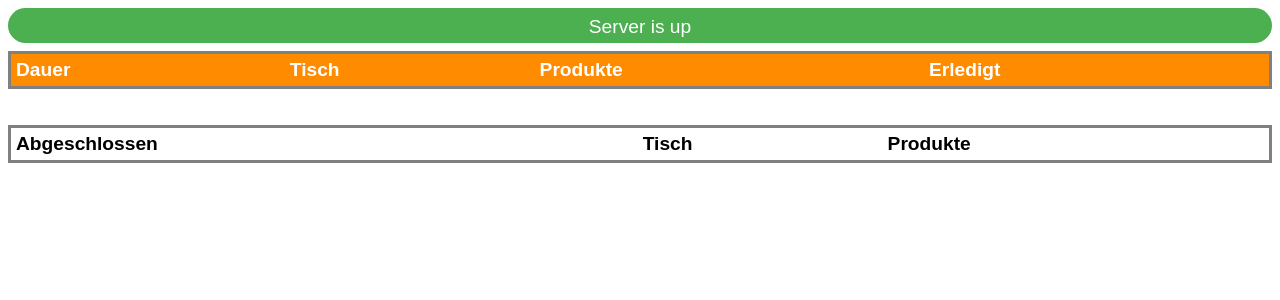
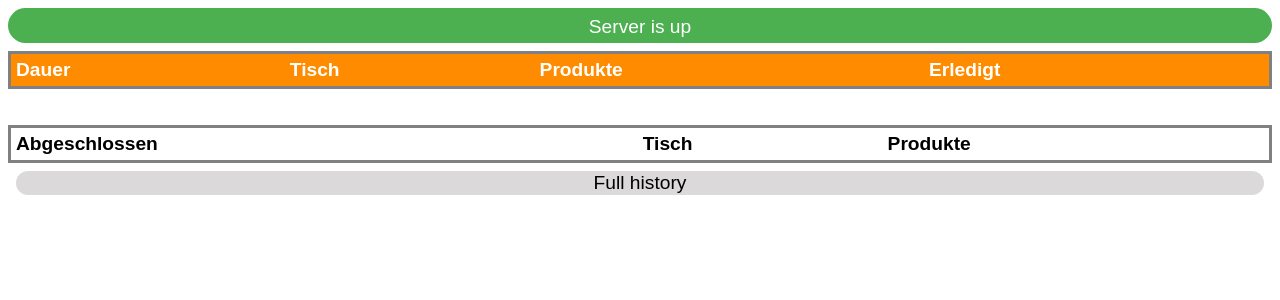
Before and after one commit to Ultimator14/mini_pos, a Flask app: page /bar/Bar in a window 1280 px wide. Shown: the top 300 px of the page. Run offline with Flask 3, Linux system fonts and the light colour scheme; data that the repository does not hold is empty.

Commit message:
Add option to show full history in bar

```diff
--- a/mini_pos/models.py
+++ b/mini_pos/models.py
@@ -124,6 +124,19 @@ class Order(db.Model):
         )
 
     @staticmethod
+    def get_all_completed_orders_for_bar(bar: str) -> list[Order]:
+        categories = app.config["minipos"].bars[bar]
+        return list(
+            db.session.execute(
+                db.select(Order)
+                .join(Order.products)
+                .filter(Order.completed_at.isnot(None), Product.category.in_(categories))
+                .group_by(Order)
+                .order_by(Order.completed_at.desc())
+            ).scalars()
+        )
+
+    @staticmethod
     def get_order_by_id(order_id: int) -> Order | None:
         return db.session.execute(db.select(Order).filter_by(id=order_id)).scalar_one_or_none()
 
--- a/mini_pos/routes/bar.py
+++ b/mini_pos/routes/bar.py
@@ -37,6 +37,19 @@ def bar_name(bar: str):
         bar=bar,
     )
 
+@bar_bp.route("/<bar>/history", strict_slashes=False)
+def bar_history(bar: str):
+    app.logger.debug("GET /bar/<bar>/history")
+
+    if app.config["minipos"].bars.get(bar) is None:
+        app.logger.error("GET in /bar/%s with invalid bar. Using default bar. Skipping...", bar)
+        return "Error! Bar not found"
+
+    return render_template(
+        "bar_history.html",
+        completed_orders=Order.get_all_completed_orders_for_bar(bar),
+        bar=bar
+    )
 
 @bar_bp.route("/<bar>", methods=["POST"], strict_slashes=False)
 def bar_submit(bar: str):
--- a/mini_pos/static/css/bar.css
+++ b/mini_pos/static/css/bar.css
@@ -1,6 +1,6 @@
 /*
-Bar page
-*/
+ * Bar page
+ */
 
 /*Set sans-serif as default font*/
 * { font-family: sans-serif; }
@@ -110,3 +110,24 @@
     pointer-events: none;
     background-color: grey;
 }
+
+/* Back button at the top of history*/
+#grey-button {
+    width:100%;
+    height: 100%;
+    font-size: 1.5vw;
+    text-align: center;
+
+    background-color: #dbd9d9;
+
+    border: none;
+    border-radius: 20px;
+
+    cursor: pointer;
+}
+
+#grey-button-bar {
+    height: 1.5vw;
+    padding: 1vmin;
+    margin-bottom: 1vh;
+}
--- a/mini_pos/templates/bar_body.html
+++ b/mini_pos/templates/bar_body.html
@@ -105,3 +105,8 @@
         </tbody>
     </table>
     {%- endif %}
+    <div id="grey-button-bar">
+        <form action="{{ url_for ('bar.bar_history', bar=bar) }}" method="get">
+            <button id="grey-button" type="submit">Full history</button>
+        </form>
+    </div>
```
Also changed, not shown: ROADMAP.md (+0 -1 lines), mini_pos/templates/bar_history.html (added, +49 -0 lines), CHANGELOG.md.
